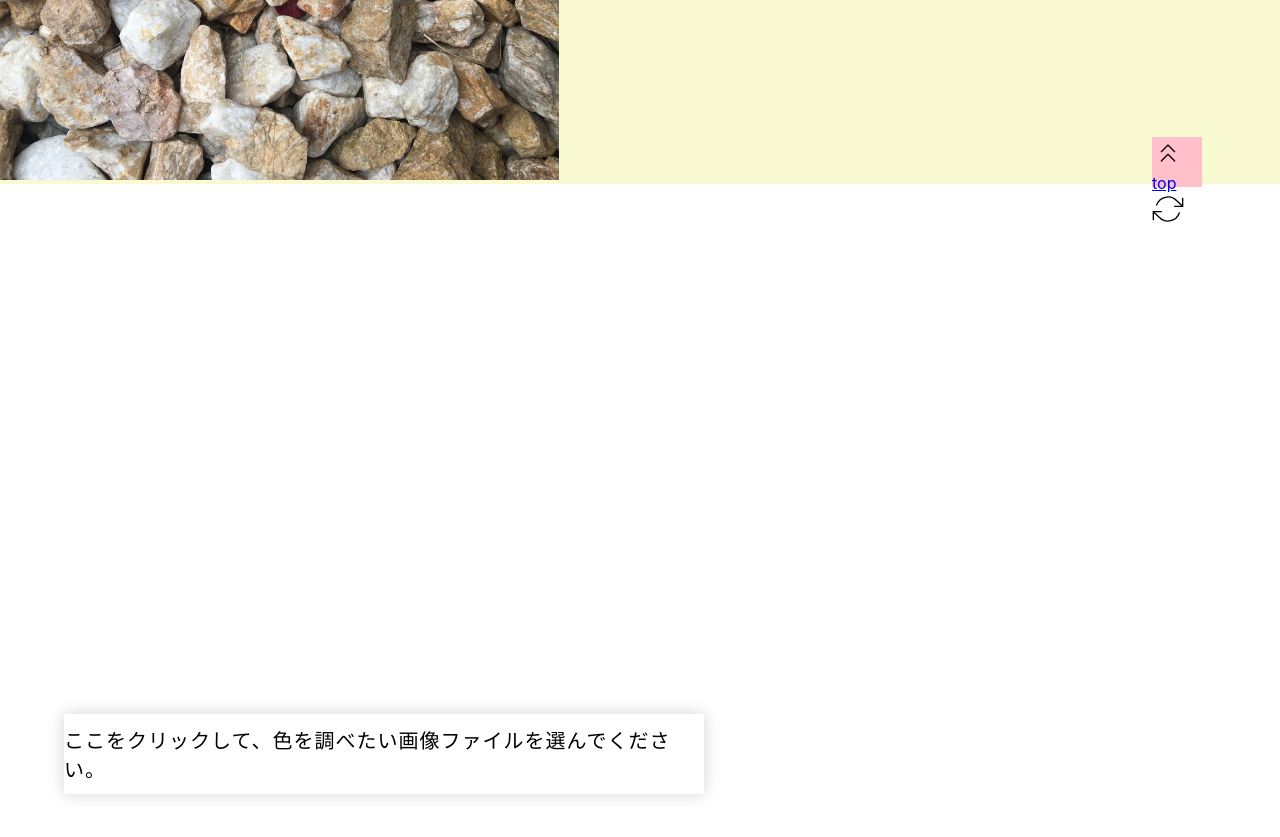
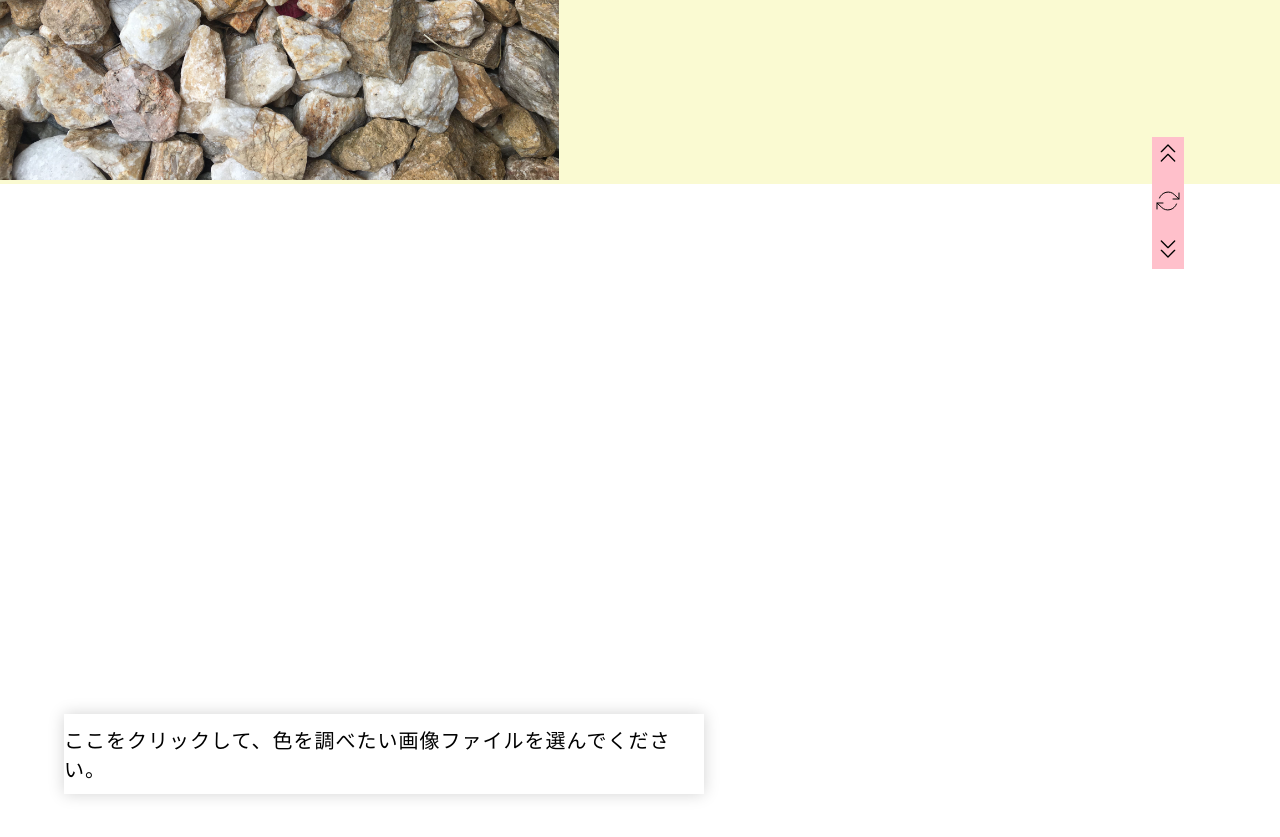
Before and after one commit to miomaeshima/name-of-colors, a React (Create React App) app in the folder client/: page / in a window 1280 px wide. Shown: the part 1360-2197 px from the top of the page. Built offline with nearby package versions, Linux system fonts and the light colour scheme; what colorthief would draw is missing.

Commit message:
styled icons

```diff
--- a/client/src/components/Demo/Demo.css
+++ b/client/src/components/Demo/Demo.css
@@ -54,7 +54,8 @@
   left: 90%;
   display: flex;
   flex-direction: column;
-  width: 50px;
-  height: 50px;
+  gap: 1rem;
   background: pink;
+  align-items: center;
+
 }
--- a/client/src/components/Demo/Demo.js
+++ b/client/src/components/Demo/Demo.js
@@ -1,7 +1,7 @@
 import React, { useState, Fragment } from "react";
 import beigestones from "../images/beigestones.jpg";
 import { getRgb, getRgbOfImg } from "../utility.js";
-import { LinkToTop, Refresh } from "../NavLinks/NavLinks.js";
+import { LinkToTop, Refresh, Next } from "../NavLinks/NavLinks.js";
 import "./Demo.css";
 
 const Demo = () => {
@@ -14,12 +14,12 @@ const Demo = () => {
     setDemoColor(`rgb(${data.r}, ${data.g}, ${data.b})`);
   };
 
-  const getDemoColor = async (e) => {
-    let realTarget = e.target.previousElementSibling;
-    let data = await getRgbOfImg(realTarget);
-    setColorData(data);
-    setDemoColor(`rgb(${data.r}, ${data.g}, ${data.b})`);
-  };
+  // const getDemoColor = async (e) => {
+  //   let realTarget = e.target.previousElementSibling;
+  //   let data = await getRgbOfImg(realTarget);
+  //   setColorData(data);
+  //   setDemoColor(`rgb(${data.r}, ${data.g}, ${data.b})`);
+  // };
 
   const refresh = () => {
     setDemoColor("lightgoldenrodyellow");
@@ -60,6 +60,7 @@ const Demo = () => {
         <div id="linkContainer">
           <LinkToTop fontColor={fontColor} />
           <Refresh fontColor={fontColor} onClick={() => refresh()} />
+          <Next fontColor={fontColor} />
         </div>
       </div>
     </Fragment>
--- a/client/src/components/NavLinks/NavLinks.css
+++ b/client/src/components/NavLinks/NavLinks.css
@@ -0,0 +1,21 @@
+.chevrons {
+    position: relative;
+}
+
+.chevrons .icon{
+    pointer-events: none;
+}
+
+.invisibleAnchor {
+    position: absolute;
+    top: 0;
+    left: 0;
+    right: 0;
+    bottom: 0;
+    overflow:hidden;
+    opacity: 0;
+}
+
+.refresh{
+    cursor:pointer;
+}
--- a/client/src/components/NavLinks/NavLinks.js
+++ b/client/src/components/NavLinks/NavLinks.js
@@ -1,18 +1,19 @@
 import React from "react";
-import {ChevronsUp, RefreshCw } from "react-feather";
+import {ChevronsUp, RefreshCw, ChevronsDown } from "react-feather";
+import "./NavLinks.css";
 
 const LinkToTop = (fontColor) => {
 
     return (
-        <div id="linkToTop">
+        <div className="chevrons">
             <ChevronsUp
-          size={32}
+            className="icon"
+            size={"2rem"}
             strokeWidth={1}
             style= {fontColor}
-
             />
             <a href="#home" className="invisibleAnchor">
-          top
+            Return to top
             </a>
             {/* <a href="#top" className="returnButton"></a>  */}
       </div>
@@ -21,19 +22,33 @@ const LinkToTop = (fontColor) => {
 
 const Refresh = ({fontColor, onClick}) => {
 
-
-
-
      return (
-        <div id="refresh">
+        <div className="refresh">
             <RefreshCw
-                size={32}
+                size={"1.5rem"}
                 strokeWidth={1}
                 style={fontColor}
                 onClick={onClick}
-
             />
         </div>
     )
 }
-export {LinkToTop, Refresh};
+
+const Next = (fontColor) =>{
+
+    return(
+    <div class="chevrons">
+        <ChevronsDown
+        className="icon"
+        size={"2rem"}
+        strokeWidth={1}
+        style= {fontColor}
+        />
+        <a href="#selectYourFile" className="invisibleAnchor">
+        Next
+        </a>
+   </div>
+    )
+}
+
+export {LinkToTop, Refresh, Next};
```
Lines whose indentation alone changed are shown as unchanged.
